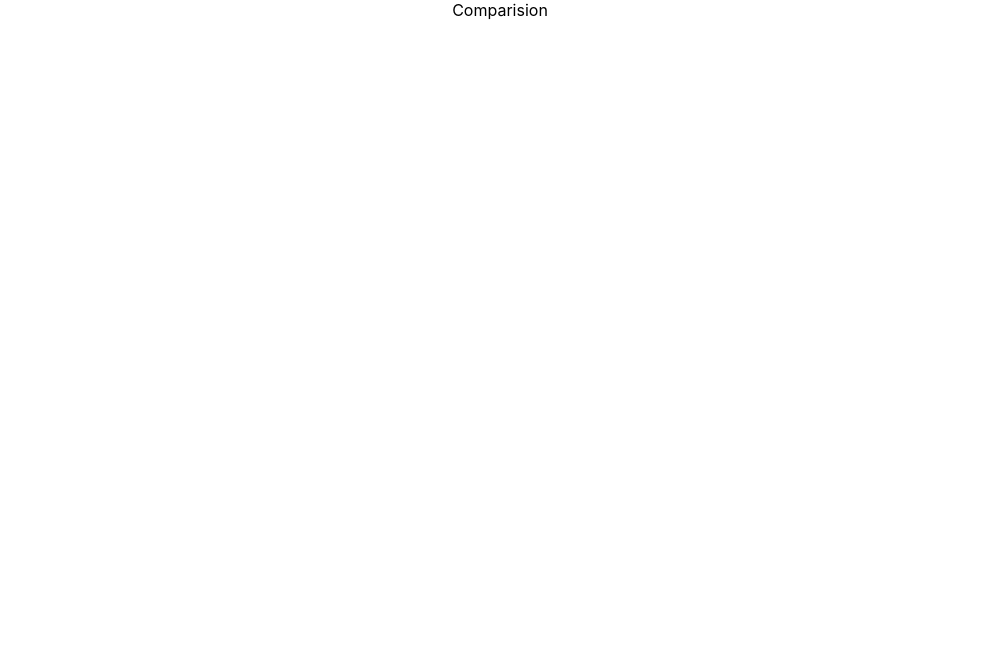
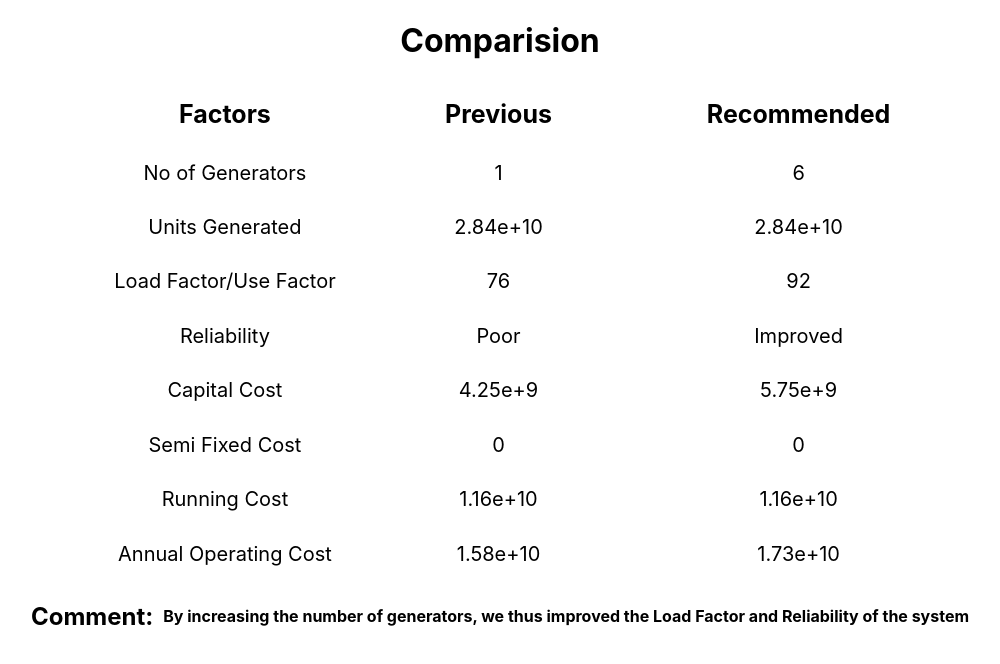
Before and after one commit to MUHAMMAD-MUNEEB-WASEEM/power-generation-app, a React (Vite) app: page /loadprofiles/loadprofile6/recommendation/comparision in a window 1280 px wide. Shown: the top 664 px of the page, without its empty margins (140-1140 px from the left). Built offline with nearby package versions, Linux system fonts and the light colour scheme.

Commit message:
main app completed, designing  not done yet

```diff
--- a/src/App.jsx
+++ b/src/App.jsx
@@ -53,7 +53,7 @@
 
           {/*Comparision*/}
 
-          <Route path='/loadprofiles/loadprofile6/recommendation/comparision' element={<Comparision />}/>
+          <Route path='/loadprofiles/loadprofile6/recommendation/comparision' element={<Comparision capitalFactor={1000}  interest_p={0} fuel_p={1.36} consumption={0.3} button="View Comparision"/>}/>
 
 
         </Routes>
--- a/src/components/Comparision/Comparision.css
+++ b/src/components/Comparision/Comparision.css
@@ -0,0 +1,62 @@
+
+
+
+.comparision__table{
+    display: flex;
+    align-items: center;
+    justify-content: center;
+    text-align: center;
+}
+
+.comparision__table > table > tr > th {
+    padding: 0px 40px;
+    font-size: 25px;
+    justify-content: space-between;
+}
+
+.comparision__table > table > tr > td {
+    font-size: 20px;
+    justify-content: space-between;
+}
+/* .comparision__table > table > tr {
+    font-size: 25px;
+    color: black;
+    font-weight: 700;
+}
+
+.comparision__table > table > tr > td {
+    color: black;
+}
+
+.comparision__table > table{
+    width: 800px;
+    height: 400px;
+}
+
+.comparision__table > table > tr:hover {
+    background-color: #fff;
+    color:black;
+}  */
+
+.comparision__table > table {
+    height: 500px;
+    width: 900px;
+    margin-left: 50px;
+}
+
+.comparision__comment{
+    display: flex;
+    align-items: center;
+    justify-content: center;
+    text-align: center;
+}
+
+.comment__section{
+    display: flex;
+    align-items: center;
+    text-align: center;
+}
+
+.comment__section > h2 {
+    margin-right: 10px;
+}
--- a/src/components/Comparision/Comparision.jsx
+++ b/src/components/Comparision/Comparision.jsx
@@ -1,9 +1,192 @@
 import React from 'react';
+import './Comparision.css'
+import { Link } from "react-router-dom";
 
-function Comparision() {
+import {
+  atan2, chain, derivative, e, evaluate, log, pi, pow, round, sqrt, complex, re, im, add, multiply, atan, divide, subtract, cos, square, LN10, LN2, log2, acos, unit, ceil, format, max
+} from 'mathjs'
+
+
+function Comparision({capitalFactor, interest_p, fuel_p, consumption, image, remarks, button}) {
+
+    const loadProfileData = [2400,
+        2320,
+        2500,
+        2730,
+        2991,
+        3120,
+        3340,
+        3590,
+        3780,
+        3900,
+        3981,
+        4000,
+        4250,
+        4073,
+        3800,
+        3700,
+        3500,
+        3300,
+        3120,
+        2999,
+        2860,
+        2650,
+        2500,
+        2400
+]
+
+    const energy = loadProfileData.reduce((a, b) => a + b, 0) * 1000;
+
+
+    const generatorSet = 1500 + 1000 + 750 + 500 + 500 + 1500;
+
+    const capacity24Hours = 1500*24 + 1000*24 + 500*19 + 500*14 + 750*9 + 1500;
+
+  const plantCapacityFactor = energy/(generatorSet * 1000 * 24);
+  const plantUseFactor = energy/(capacity24Hours*1000);
+
+  const maxDemand = 4250*1000;
+
+  const loadFactor = energy/(maxDemand*24)
+
+
+   //COSTING
+
+   const unitGenerated = (capacity24Hours*1000) * plantUseFactor *365;
+
+   console.log("unit generated", unitGenerated);
+
+
+
+   //Annual fixed cost
+
+
+
+   //NEW
+
+   // const capitalFactor = capitalFactor;
+
+   const capitalCostNew = capitalFactor*generatorSet*1000;
+
+   console.log("capital cost / a", format(capitalCostNew,3));
+
+   //Semi Fixed Cost
+
+   const semiFixedCost = (interest_p/100)*capitalCostNew;
+
+   const b = semiFixedCost/maxDemand;
+
+   console.log("semi fixed cost", format(semiFixedCost,3));
+   console.log("b", b);
+
+   //Running Cost
+
+   // const consumption = consumption;
+   const runningCost = consumption * fuel_p * unitGenerated;
+
+   const c = runningCost/unitGenerated;
+
+   console.log("running cost", format(runningCost,3));
+   console.log("c", c);
+
+
+   //Annual Operating Cost
+
+   const annualOperatingCostNew= capitalCostNew + (b*maxDemand) + (c*unitGenerated);
+
+   console.log("annual operating cost", format(annualOperatingCostNew,3));
+
+
+    //OLD
+
+    const capitalCost = capitalFactor*maxDemand;
+
+    const annualOperatingCost= capitalCost + (b*maxDemand) + (c*unitGenerated);
+
+    console.log("annual operating cost", format(annualOperatingCost,3));
+
   return (
     <div className='comparision'>
-        Comparision
+
+        <div className="comparision__table__container">
+
+          <div className="comparision__heading">
+            <h1>Comparision</h1>
+          </div>
+
+          <div className="comparision__main">
+
+            <div className='comparision__table'>
+                <table>
+                  <tr>
+                    <th>Factors</th>
+                    <th>Previous</th>
+                    <th>Recommended</th>
+                  </tr>
+                      <tr>
+                          <td>No of Generators</td>
+                          <td>1</td>
+                          <td>6</td>
+
+                      </tr>
+
+                      <tr>
+                          <td>Units Generated</td>
+                          <td>{format(unitGenerated, 4)}</td>
+                          <td>{format(unitGenerated, 4)}</td>
+                      </tr>
+
+                      <tr>
+                          <td>Load Factor/Use Factor</td>
+                          <td>{loadFactor.toFixed(2) * 100}</td>
+                          <td>{plantUseFactor.toFixed(2) * 100}</td>
+                      </tr>
+
+                      <tr>
+                          <td>Reliability</td>
+                          <td>Poor</td>
+                          <td>Improved</td>
+                      </tr>
+
+                      <tr>
+                          <td>Capital Cost</td>
+                          <td>{format(capitalCost,3)}</td>
+                          <td>{format(capitalCostNew,3)}</td>
+                      </tr>
+                      <tr>
+                          <td>Semi Fixed Cost</td>
+                          <td>{semiFixedCost}</td>
+                          <td>{semiFixedCost}</td>
+
+                        </tr>
+
+                        <tr>
+                          <td>Running Cost</td>
+                          <td>{format(runningCost,3)}</td>
+                          <td>{format(runningCost,3)}</td>
+                        </tr>
+
+                        <tr>
+                          <td>Annual Operating Cost</td>
+                          <td>{format(annualOperatingCost,3)}</td>
+                          <td>{format(annualOperatingCostNew,3)}</td>
+                        </tr>
+                </table>
+            </div>
+
+            <div className='comparision__comment'>
+                <div className='comment__section'>
+                <h2>Comment: </h2>
+                <h4>By increasing the number of generators, we thus improved the Load Factor and Reliability of the system</h4>
+                </div>
+
+            </div>
+
+
+        </div>
+
+    </div>
+
     </div>
   )
 }
```
